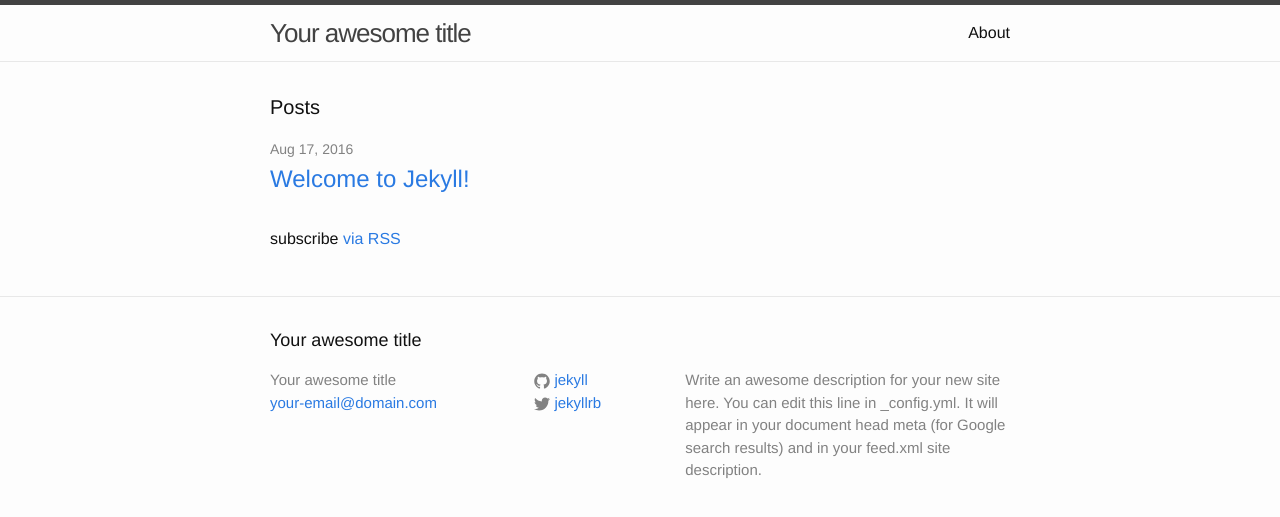
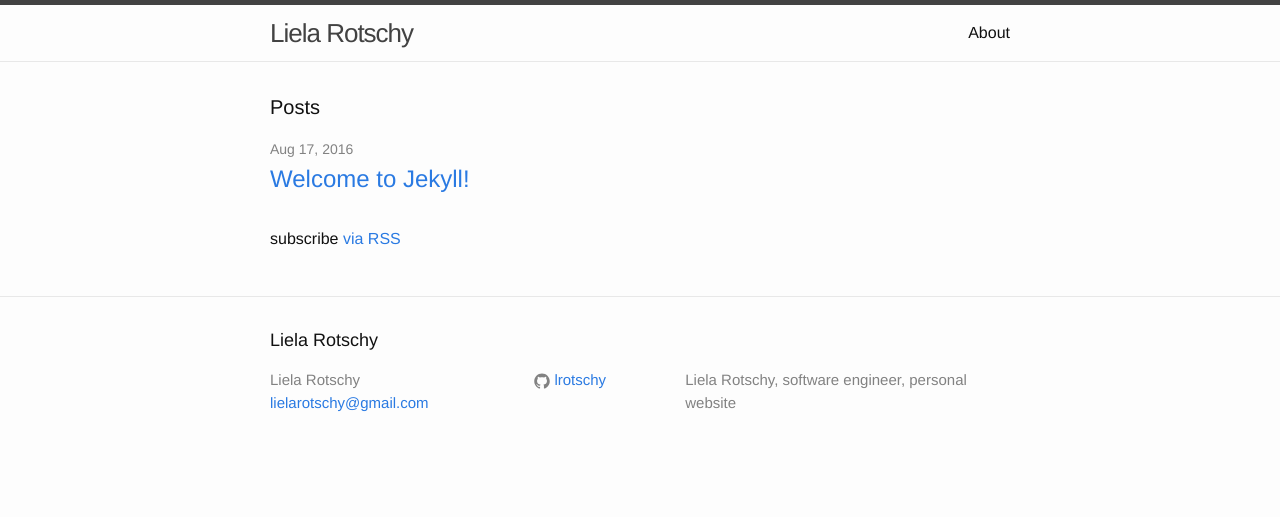
Before and after one commit to lrotschy/lrotschy.github.io, a Jekyll site: the page built from index.html, in a window 1280 px wide. Shown: the top 517 px of the page. Built offline with Jekyll 4.4.1, drawn with Linux system fonts in a browser that asks for light colours.

Commit message:
update_config.yml

```diff
--- a/_config.yml
+++ b/_config.yml
@@ -6,16 +6,14 @@
 # 'jekyll serve'. If you change this file, please restart the server process.
 
 # Site settings
-title: Your awesome title
-email: your-email@domain.com
+title: Liela Rotschy
+email: lielarotschy@gmail.com
 description: > # this means to ignore newlines until "baseurl:"
-  Write an awesome description for your new site here. You can edit this
-  line in _config.yml. It will appear in your document head meta (for
-  Google search results) and in your feed.xml site description.
+ Liela Rotschy, software engineer, personal website
 baseurl: "" # the subpath of your site, e.g. /blog
 url: "http://yourdomain.com" # the base hostname & protocol for your site
-twitter_username: jekyllrb
-github_username:  jekyll
+twitter_username:
+github_username:  lrotschy
 
 # Build settings
 markdown: kramdown
```
